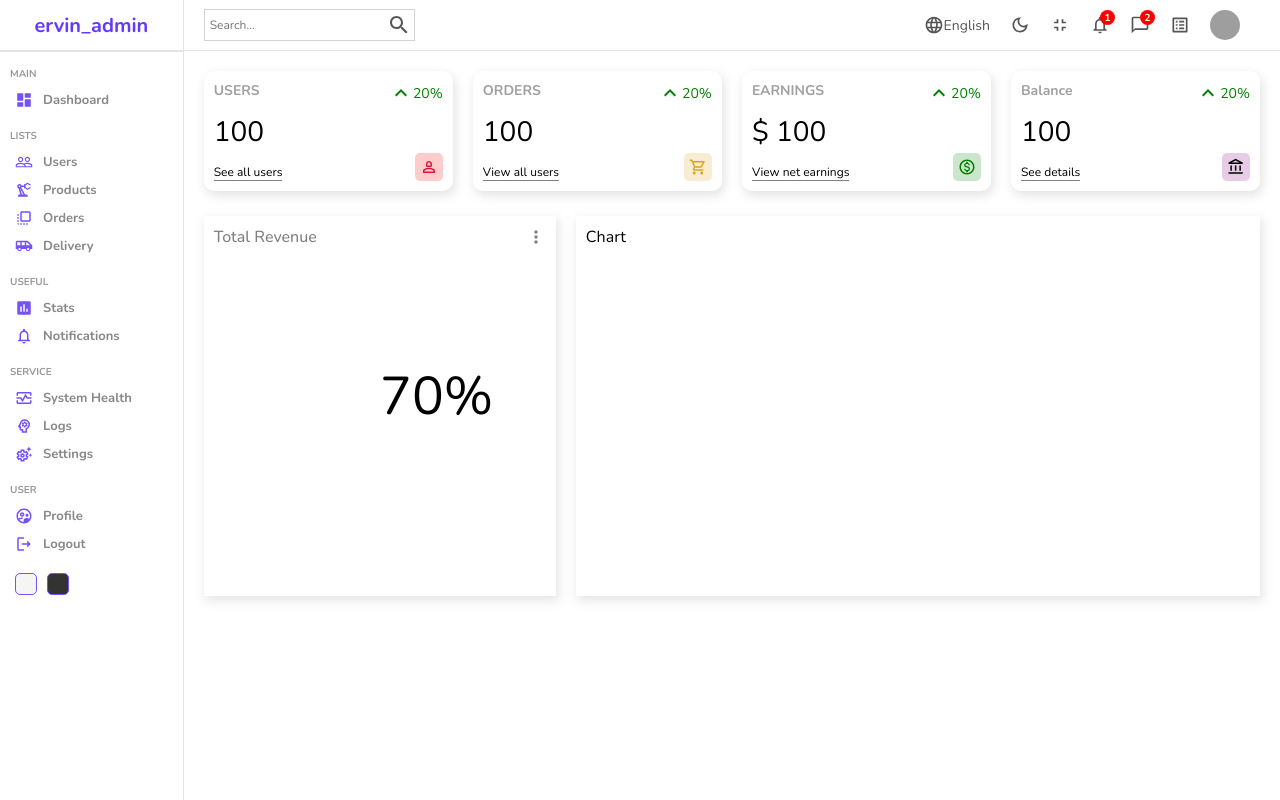
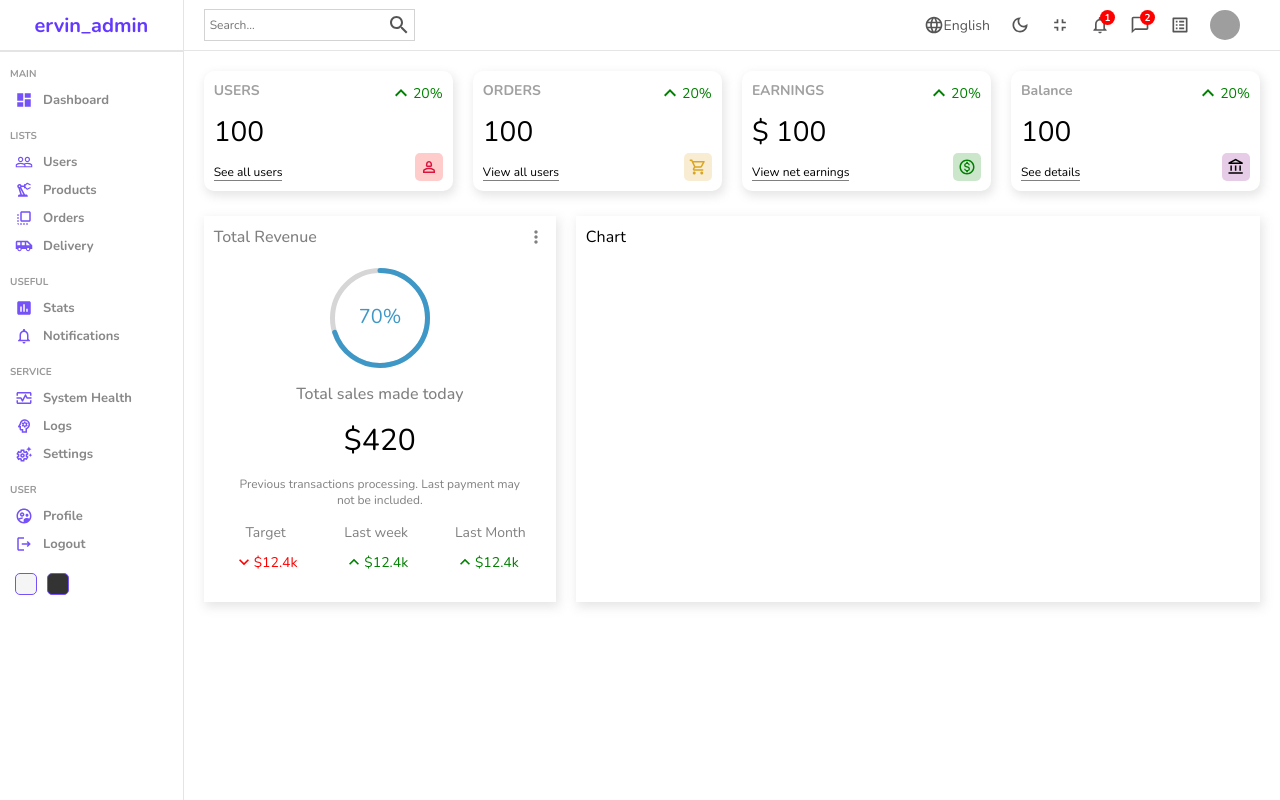
Before and after one commit to ervinkacar1991/my_admin_dashboardApp, a React (Create React App) app: page / in a window 1280 px wide. Built offline with nearby package versions, Linux system fonts and the light colour scheme; grey boxes are pictures that could not be loaded.

Commit message:
Finish Featured part

```diff
--- a/src/components/featured/Featured.jsx
+++ b/src/components/featured/Featured.jsx
@@ -2,6 +2,9 @@
 import "./featured.scss";
 import MoreVertIcon from "@mui/icons-material/MoreVert";
 import { CircularProgressbar } from "react-circular-progressbar";
+import "react-circular-progressbar/dist/styles.css";
+import KeyboardArrowDownIcon from "@mui/icons-material/KeyboardArrowDown";
+import KeyboardArrowUpOutlinedIcon from "@mui/icons-material/KeyboardArrowUpOutlined";
 
 const Featured = () => {
   return (
@@ -12,7 +15,35 @@
       </div>
       <div className="bottom">
         <div className="featuredChart">
-          <CircularProgressbar value={70} text={"70%"} />
+          <CircularProgressbar value={70} text={`70%`} strokeWidth={5} />
+        </div>
+        <p className="title">Total sales made today</p>
+        <p className="amount">$420</p>
+        <p className="desc">
+          Previous transactions processing. Last payment may not be included.
+        </p>
+        <div className="summary">
+          <div className="item">
+            <div className="itemTitle">Target</div>
+            <div className="itemResult negative">
+              <KeyboardArrowDownIcon fontSize="small" />
+              <div className="resultAmount">$12.4k</div>
+            </div>
+          </div>
+          <div className="item">
+            <div className="itemTitle">Last week</div>
+            <div className="itemResult positive">
+              <KeyboardArrowUpOutlinedIcon fontSize="small" />
+              <div className="resultAmount">$12.4k</div>
+            </div>
+          </div>
+          <div className="item">
+            <div className="itemTitle">Last Month</div>
+            <div className="itemResult positive">
+              <KeyboardArrowUpOutlinedIcon fontSize="small" />
+              <div className="resultAmount">$12.4k</div>
+            </div>
+          </div>
         </div>
       </div>
     </div>
--- a/src/components/featured/featured.scss
+++ b/src/components/featured/featured.scss
@@ -15,4 +15,58 @@
             font-weight: 500;
         }
     }
+    .bottom{
+        padding: 20px;
+        display: flex;
+        flex-direction: column;
+        align-items: center;
+        justify-content: center;
+        gap: 15px;
+
+        .featuredChart{
+        width: 100px;
+        height: 100px;
+        }
+        .title{
+            font-weight: 500;
+            color: gray;
+        }
+        .amount{
+            font-size: 30px;
+        }
+        .desc{
+            font-weight: 300;
+            font-size: 12px;
+            color: gray;
+            text-align: center;
+        }
+        .summary{
+            width: 100%;
+            display: flex;
+            align-items: center;
+            justify-content: space-between;
+
+        }
+        .item{
+            text-align: center;
+
+            .itemTitle{
+                font-size: 14px;
+                color: gray;
+            }
+            .itemResult{
+                display: flex;
+                align-items: center;
+                margin-top: 10px;
+                font-size: 14px;
+
+                &.positive{
+               color: green;
+                }
+                &.negative{
+                    color: red;
+                     }
+            }
+        }
+    }
 }
```
